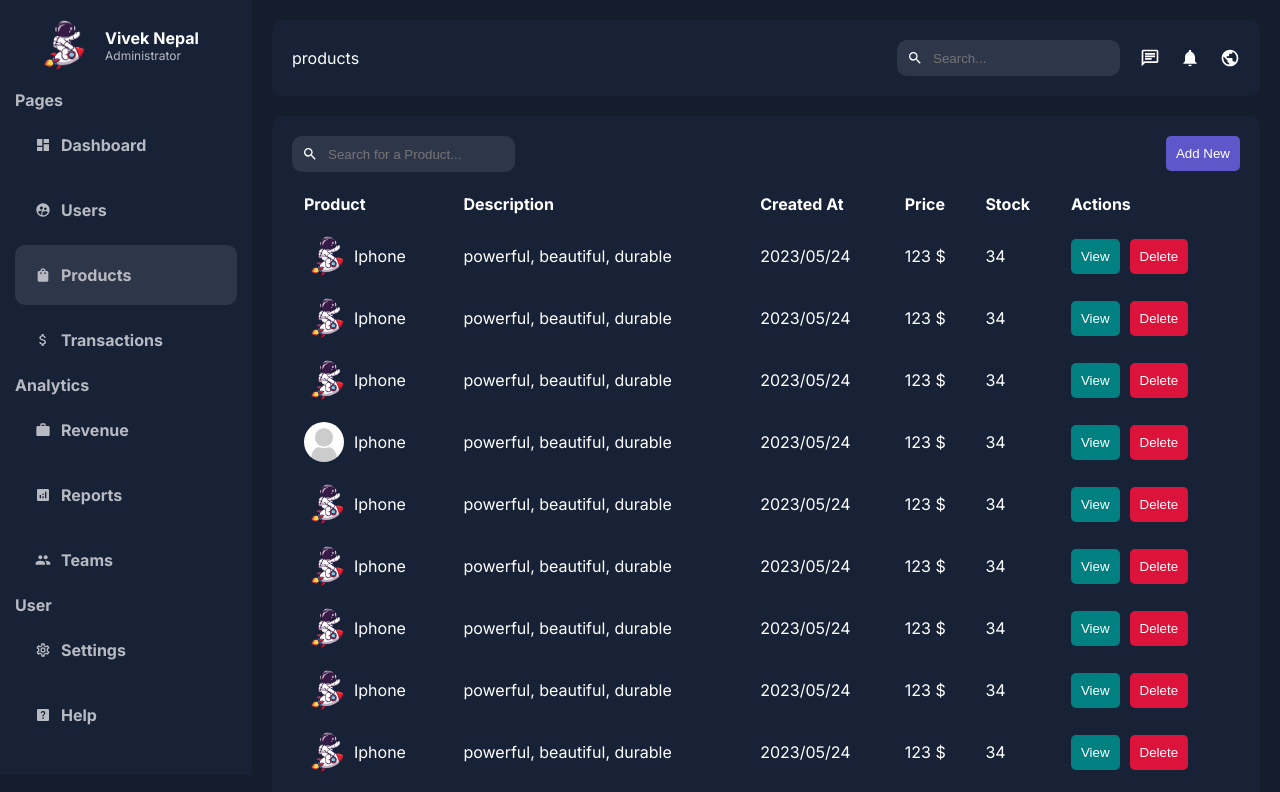
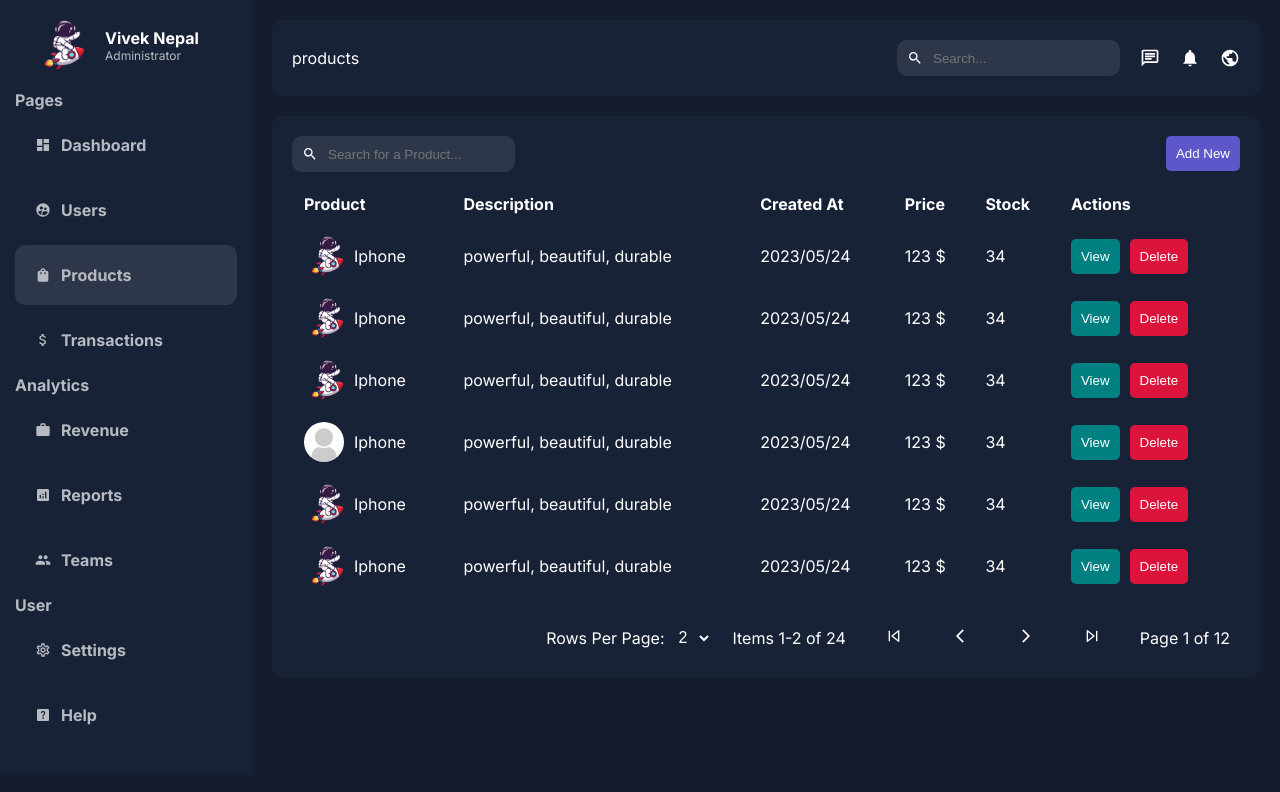
Before and after one commit to v1v3k-nepal/admin-dashboard, a Next.js app: page /dashboard/products in a window 1280 px wide. Shown: the top 792 px of the page. Built offline with nearby package versions, Linux system fonts and the light colour scheme.

Commit message:
pagination logic implemented

```diff
--- a/src/components/dashboard_ui/pagination/_pagination.scss
+++ b/src/components/dashboard_ui/pagination/_pagination.scss
@@ -1,13 +1,11 @@
 .pagination-container{
+    margin-top: 20px;
     display: flex;
     align-items: center;
-    padding: 5px 10px;
+    justify-content: flex-end;
+    padding: 0px 10px;
     gap: 20px;
-    width: fit-content;
     font-size: 1rem;
-    // background-color: var(--hoverColor);
-    border-radius: 5px;
-    border: 2px solid white;
     .rows-per-page{
         display: flex;
         gap: 10px;
@@ -32,12 +30,13 @@
         }
     }
     button{
-        margin-top: 20px;
-        padding: 10px 20px;
+        background-color: transparent;
         border: none;
         border-radius: 5px;
-        background-color: teal;
         color: white;
         cursor: pointer;
     }
+    .disabled{
+        background-color: var(--hoverColor);
+    }
 }
--- a/src/components/dashboard_ui/pagination/pagination.tsx
+++ b/src/components/dashboard_ui/pagination/pagination.tsx
@@ -1,52 +1,95 @@
-"use client"
-import React, {useState, useEffect} from "react";
-import { MdArrowForwardIos, MdArrowBackIosNew} from "react-icons/md";
+"use client";
+import React, { useEffect, useState } from "react";
+import { MdArrowForwardIos, MdArrowBackIosNew } from "react-icons/md";
 import { FiSkipBack, FiSkipForward } from "react-icons/fi";
-import "./_pagination.scss"
-// import { usersData } from "@/app/lib/data";
+import "./_pagination.scss";
 
-const Pagination = ({data, onPageChange}) => {
-  const [currentPage, setCurrentPage] = useState(1);
+type PaginationProps = {
+  onPageChange: (
+    newPage: number,
+    firstIndex: number,
+    lastIndex: number
+  ) => void;
+  currentPage: number;
+  totalItem: number;
+};
+
+const Pagination = ({
+  onPageChange,
+  currentPage,
+  totalItem,
+}: PaginationProps) => {
   const [rowsPerPage, setRowsPerPage] = useState(2);
-  const [updatedData, setUpdatedData] = useState(data)
-  const lastIndex = currentPage*rowsPerPage;
-  const firstIndex = lastIndex - rowsPerPage + 1
-  const numberOfPages = Math.ceil(data.length/rowsPerPage)
+  const [lastIndex, setLastIndex] = useState(2);
+  const [firstIndex, setFirstIndex] = useState(1);
+  const numberOfPages = Math.ceil(totalItem / rowsPerPage);
 
-  useEffect(()=>{
-    setUpdatedData(data.slice(firstIndex, lastIndex+1))
-    onPageChange(updatedData)
-  },[currentPage, rowsPerPage])
+  const handlePageChange = (newPage: number, itemsPerPage?: number) => {
+    itemsPerPage && setRowsPerPage(itemsPerPage);
+    setLastIndex(Math.min(newPage * rowsPerPage, totalItem));
+    setFirstIndex(Math.min(newPage * rowsPerPage, totalItem) - rowsPerPage + 1);
+    onPageChange(newPage, firstIndex, lastIndex);
+    console.log("i am rowsPerPage", rowsPerPage);
+  };
 
   return (
     <div className="pagination-container">
       <div className="rows-per-page">
-        <p>Rows Per Page:</p>
-        <select name="rowsPerPage" id="rowsPerPage"
-        // onChange={(e)=> setRowsPerPage(Number(e.target.value))}
+        <span>Rows Per Page:</span>
+        <select
+          name="rowsPerPage"
+          id="rowsPerPage"
+          onChange={(e) =>
+            handlePageChange(currentPage, Number(e.target.value))
+          }
         >
-          {/* <option value={rowsPerPage}>2</option> */}
+          <option value={2}>2</option>
+          <option value={4}>4</option>
+          <option value={6}>6</option>
+          <option value={8}>8</option>
           <option value={10}>10</option>
-          <option value={20}>20</option>
-          <option value={30}>30</option>
-          <option value={40}>40</option>
-          <option value={50}>50</option>
+          <option value={12}>12</option>
         </select>
       </div>
-      <span className="rows-details">{firstIndex}-{lastIndex} of {data.length}</span>
+      <span className="rows-details">
+        Items {firstIndex}-{lastIndex} of {totalItem}
+      </span>
       <div className="btn-container">
-        <FiSkipBack onClick={()=>setCurrentPage(1)}/>
-        <MdArrowBackIosNew onClick={()=>setCurrentPage((prev)=> prev > 1 ? prev - 1 : 1)}/>
-        <MdArrowForwardIos onClick={()=> setCurrentPage((prev)=> prev < numberOfPages ? prev + 1: prev)}/>
-        <FiSkipForward onClick={()=>setCurrentPage(numberOfPages)}/>
-        <p>{currentPage}</p>
+        <button disabled={currentPage == 1} onClick={() => handlePageChange(1)}>
+          <FiSkipBack />
+        </button>
+        <button
+          disabled={currentPage == 1}
+          onClick={() =>
+            handlePageChange(currentPage > 1 ? currentPage - 1 : 1)
+          }
+        >
+          <MdArrowBackIosNew />
+        </button>
+        <button
+          disabled={currentPage == numberOfPages}
+          onClick={() =>
+            handlePageChange(
+              currentPage < numberOfPages ? currentPage + 1 : currentPage
+            )
+          }
+        >
+          <MdArrowForwardIos />
+        </button>
+        <button
+          disabled={currentPage == numberOfPages}
+          onClick={() => handlePageChange(numberOfPages)}
+        >
+          <FiSkipForward />
+        </button>
+      </div>
+      <div>
+        <span>
+          Page {currentPage} of {numberOfPages}
+        </span>
       </div>
     </div>
   );
 };
 
 export default Pagination;
-
-//setCurrentPage((prev)=> prev > 1 ? prev - 1 : 1)}
-//setCurrentPage((prev)=> prev < numberOfPages ? prev + 1: prev)}
-//setCurrentPage(numberOfPages)}
--- a/src/components/dashboard_ui/table/_table.scss
+++ b/src/components/dashboard_ui/table/_table.scss
@@ -1,4 +1,5 @@
-.table-container table {
+.table-container{
+table {
   width: 100%;
   thead th,
   tbody td {
@@ -6,3 +7,4 @@
     text-align: left;
   }
 }
+}
--- a/src/components/dashboard_ui/table/animated_td.tsx
+++ b/src/components/dashboard_ui/table/animated_td.tsx
@@ -11,7 +11,7 @@ const AnimatedTd = ({children, id}: Props) => {
   return (
     <motion.td
     initial={{scale: 0.5, opacity: 0, x: -100}}
-    whileInView={{scale: 1, opacity: 1, x: 0}}
+    animate={{scale: 1, opacity: 1, x: 0}}
     transition={{
       delay: 0.2*id,
       x: {type: "spring", stiffness: 60},
--- a/src/components/dashboard_ui/table/table.tsx
+++ b/src/components/dashboard_ui/table/table.tsx
@@ -3,18 +3,18 @@ import React,{useState} from "react";
 import Pagination from "../pagination/pagination";
 import "./_table.scss";
 import AnimatedTd from "./animated_td";
-// import { usersData } from "@/app/lib/data";
 
 const Table = <T, K extends Extract<keyof T, string>>({
   data,
   columns,
 }: Com.TableProps<T, K>) => {
-
   const [currentPageData, setCurrentPageData] = useState(data);
+  const [currentPage, setCurrentPage] = useState(1);
   const newData = [...data, ...data, ...data, ...data]
 
-  const handlePageChange = (updatedData:T[])=>{
-    setCurrentPageData(updatedData)
+  const handlePageChange = (newPage:number, firstIndex:number, lastIndex: number)=>{
+    setCurrentPageData(newData.slice(firstIndex-1, lastIndex));
+    setCurrentPage(newPage);
   }
 
   return (
@@ -39,9 +39,12 @@ const Table = <T, K extends Extract<keyof T, string>>({
           ))}
         </tbody>
       </table>
+      <div className="pagination">
       <Pagination
-      data={newData}
+      currentPage={currentPage}
+      totalItem={newData.length}
       onPageChange={handlePageChange}/>
+      </div>
     </div>
   );
 };
```
